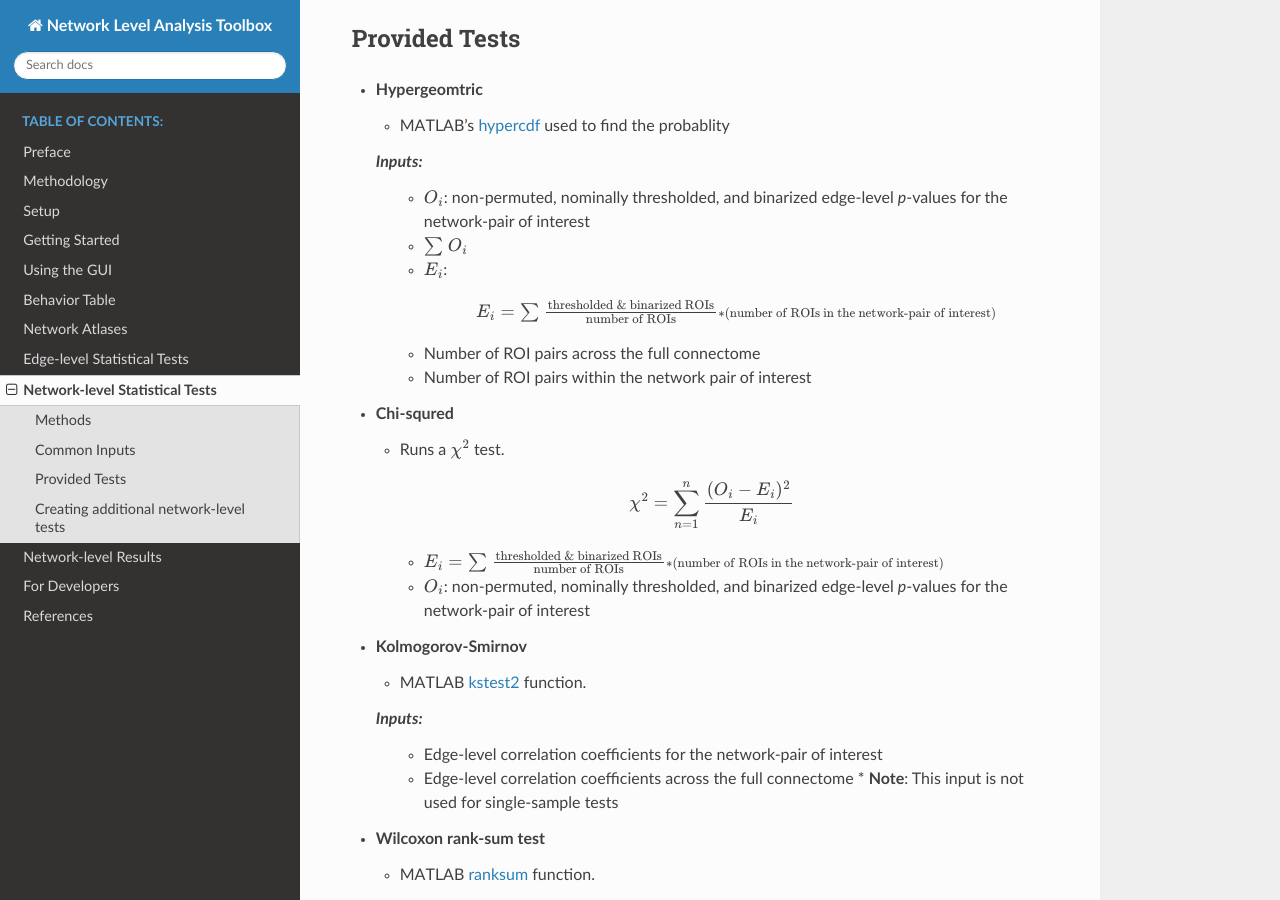
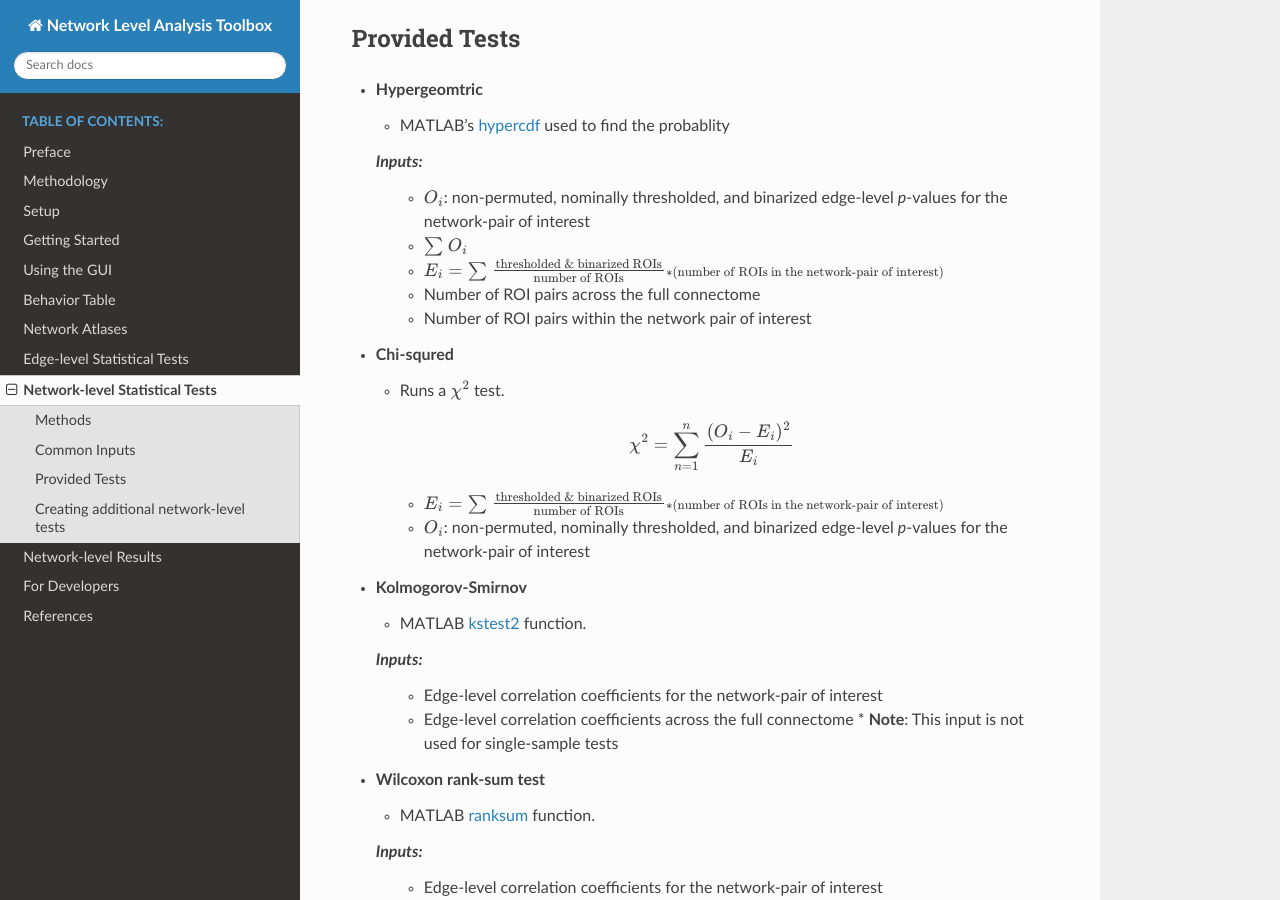
Before and after one commit to WheelockLab/NetworkLevelAnalysis, a Sphinx documentation site: the page built from docs/source/network_level_tests.rst, in a window 1280 px wide and 900 px high, scrolled down 898 px. Built offline with Sphinx 7.4.7 and the Read the Docs theme 3.1.0, drawn with Linux system fonts in a browser that asks for light colours.

Commit message:
eliniate a colon and return/indent

```diff
--- a/docs/source/network_level_tests.rst
+++ b/docs/source/network_level_tests.rst
@@ -36,14 +36,7 @@ Provided Tests
   *Inputs:*
     * :math:`O_i`: non-permuted, nominally thresholded, and binarized edge-level *p*-values for the network-pair of interest
     * :math:`\sum_{}O_i`
-    * :math:`E_i`:
-
-      .. math::
-
-        \textstyle E_i = \sum_{}\frac{\text{thresholded & binarized ROIs}}{\text{number of ROIs}} \scriptstyle * (\text{number of ROIs in the network-pair of interest})
-
-      ..
-
+    * :math:`\textstyle E_i = \sum_{}\frac{\text{thresholded & binarized ROIs}}{\text{number of ROIs}} \scriptstyle * (\text{number of ROIs in the network-pair of interest})`
     * Number of ROI pairs across the full connectome
     * Number of ROI pairs within the network pair of interest
 
```
